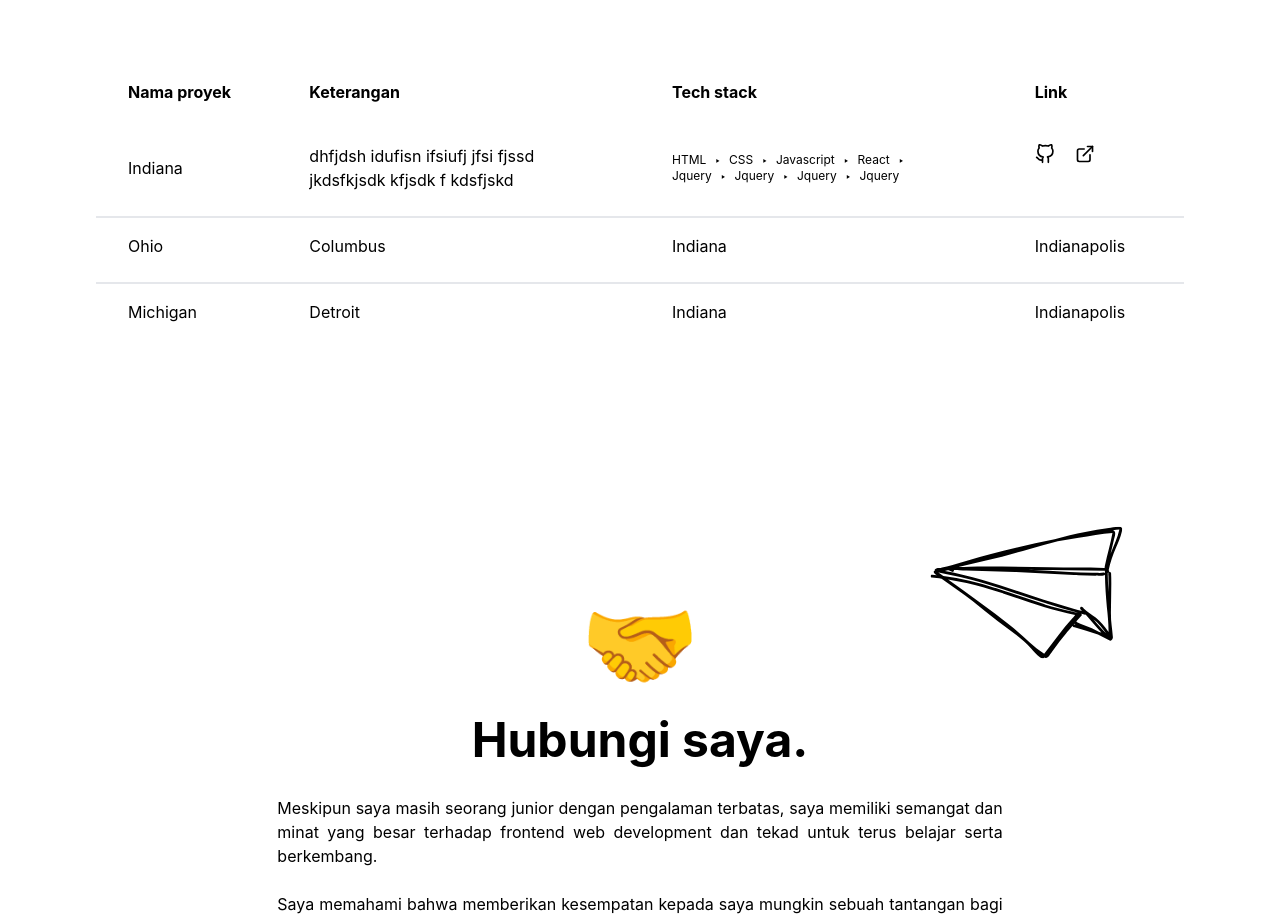
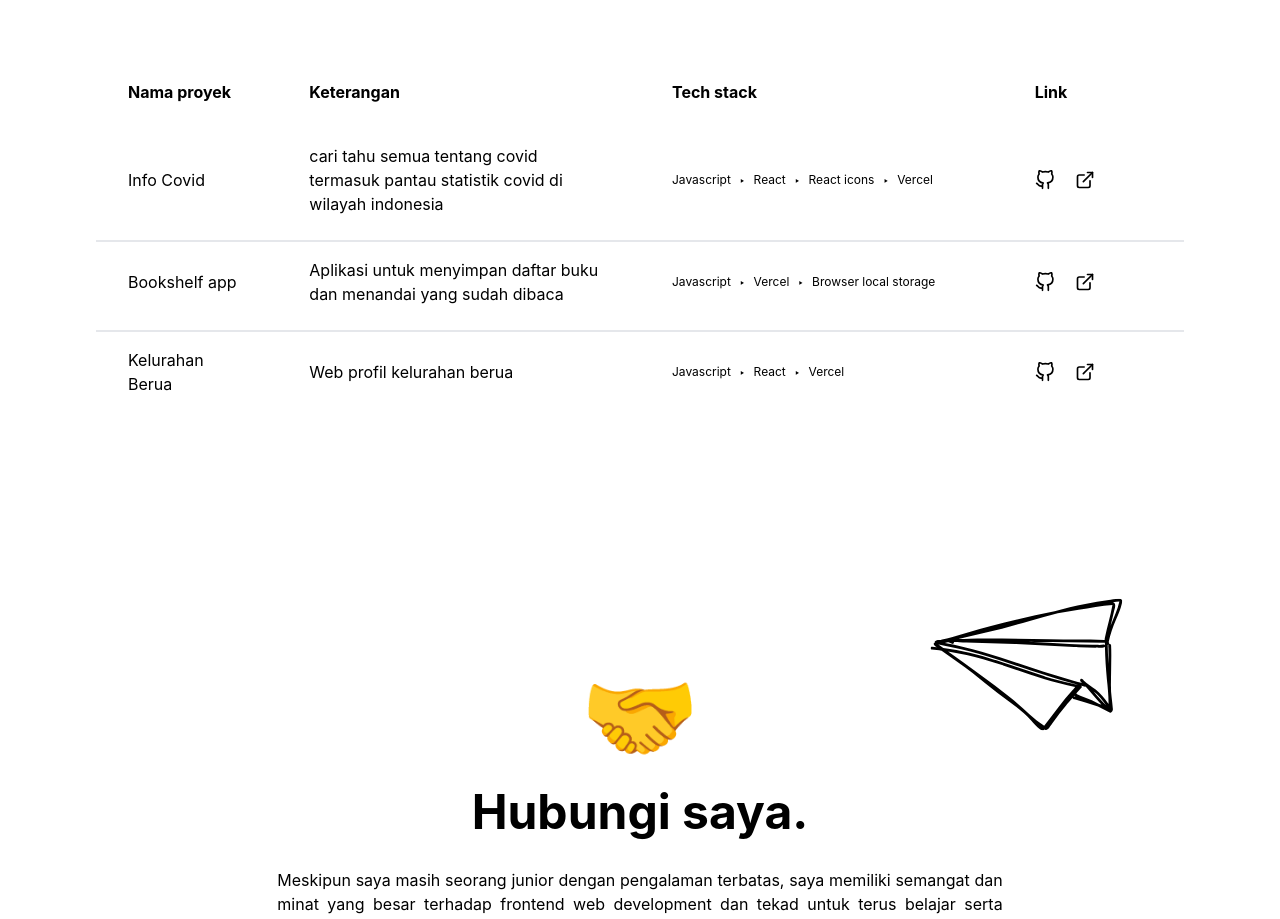
Before and after one commit to DwkLoki/portfolio-website, a React (Create React App) app: page / in a window 1280 px wide. Shown: the part 4060-4979 px from the top of the page. Built offline with nearby package versions, Linux system fonts and the light colour scheme.

Commit message:
perbaiki padding dan other projects section

```diff
--- a/src/App.js
+++ b/src/App.js
@@ -53,7 +53,7 @@ function App() {
     <div className="App font-inter">
       <Navbar />
       <section className='relative h-screen xl:mx-20 lg:mx-12 sm:mx-10 mx-5'>
-        <div className='flex flex-col lg:pt-40 pt-10'>
+        <div className='flex flex-col lg:pt-40 pt-32'>
           <p className={`lg:text-4xl text-gray-500 lg:mb-4 md:text-3xl sm:text-xl text-lg transition-all duration-1000 ease-out transform delay-[1400ms] ${isLoad ? "opacity-100 translate-y-0" : "opacity-0 translate-y-16"}`}>
             👋 Hai! Saya Dwiky Darmawansyah ...
           </p>
@@ -219,36 +219,56 @@ function App() {
             </thead>
             <tbody className='divide-y-2'>
               <tr>
-                <td className='md:px-8 md:pt-4 md:pb-6 px-5 pt-2 pb-3'>Indiana</td>
-                <td className='md:px-8 md:pt-4 md:pb-6 px-5 pt-2 pb-3 md:table-cell hidden'>dhfjdsh idufisn ifsiufj jfsi fjssd jkdsfkjsdk kfjsdk f kdsfjskd</td>
+                <td className='md:px-8 md:pt-4 md:pb-6 px-5 pt-2 pb-3'>Info Covid</td>
+                <td className='md:px-8 md:pt-4 md:pb-6 px-5 pt-2 pb-3 md:table-cell hidden'>cari tahu semua tentang covid termasuk pantau statistik covid di wilayah indonesia</td>
                 <td className='md:px-8 md:pt-4 md:pb-6 px-5 pt-2 pb-3 md:table-cell hidden'>
                   <ul className='flex flex-wrap text-xs'>
-                    <li className='after:content-["‣"] after:mx-2'>HTML</li>
-                    <li className='after:content-["‣"] after:mx-2'>CSS</li>
                     <li className='after:content-["‣"] after:mx-2'>Javascript</li>
                     <li className='after:content-["‣"] after:mx-2'>React</li>
-                    <li className='after:content-["‣"] after:mx-2'>Jquery</li>
-                    <li className='after:content-["‣"] after:mx-2'>Jquery</li>
-                    <li className='after:content-["‣"] after:mx-2'>Jquery</li>
-                    <li>Jquery</li>
+                    <li className='after:content-["‣"] after:mx-2'>React icons</li>
+                    <li>Vercel</li>
                   </ul>
                 </td>
-                <td className='md:px-8 md:pt-4 md:pb-6 px-5 pt-2 pb-3 flex space-x-5 text-xl'>
-                  <a className='hover:text-sky-500' href='#' target='_blank' rel='noreferrer noopener'><FiGithub /></a>
-                  <a className='hover:text-sky-500' href='#' target='_blank' rel='noreferrer noopener'><FiExternalLink /></a>
+                <td className='md:px-8 md:pt-4 md:pb-6 px-5 pt-2 pb-3 text-xl'>
+                  <div className="flex space-x-5">
+                    <a className='hover:text-sky-500' href='https://github.com/DwkLoki/covid-info-app' target='_blank' rel='noreferrer noopener'><FiGithub /></a>
+                    <a className='hover:text-sky-500' href='https://infocovidapp.vercel.app' target='_blank' rel='noreferrer noopener'><FiExternalLink /></a>
+                  </div>
                 </td>
               </tr>
               <tr>
-                <td className='md:px-8 md:pt-4 md:pb-6 px-5 pt-2 pb-3'>Ohio</td>
-                <td className='md:px-8 md:pt-4 md:pb-6 px-5 pt-2 pb-3 md:table-cell hidden'>Columbus</td>
-                <td className='md:px-8 md:pt-4 md:pb-6 px-5 pt-2 pb-3 md:table-cell hidden'>Indiana</td>
-                <td className='md:px-8 md:pt-4 md:pb-6 px-5 pt-2 pb-3'>Indianapolis</td>
+                <td className='md:px-8 md:pt-4 md:pb-6 px-5 pt-2 pb-3'>Bookshelf app</td>
+                <td className='md:px-8 md:pt-4 md:pb-6 px-5 pt-2 pb-3 md:table-cell hidden'>Aplikasi untuk menyimpan daftar buku dan menandai yang sudah dibaca</td>
+                <td className='md:px-8 md:pt-4 md:pb-6 px-5 pt-2 pb-3 md:table-cell hidden'>
+                  <ul className='flex flex-wrap text-xs'>
+                    <li className='after:content-["‣"] after:mx-2'>Javascript</li>
+                    <li className='after:content-["‣"] after:mx-2'>Vercel</li>
+                    <li>Browser local storage</li>
+                  </ul>
+                </td>
+                <td className='md:px-8 md:pt-4 md:pb-6 px-5 pt-2 pb-3 text-xl'>
+                  <div className="flex space-x-5">
+                    <a className='hover:text-sky-500' href='https://github.com/DwkLoki/bookshelfApp' target='_blank' rel='noreferrer noopener'><FiGithub /></a>
+                    <a className='hover:text-sky-500' href='https://bookshelf-app-zeta.vercel.app' target='_blank' rel='noreferrer noopener'><FiExternalLink /></a>
+                  </div>
+                </td>
               </tr>
               <tr>
-                <td className='md:px-8 md:pt-4 md:pb-6 px-5 pt-2 pb-3'>Michigan</td>
-                <td className='md:px-8 md:pt-4 md:pb-6 px-5 pt-2 pb-3 md:table-cell hidden'>Detroit</td>
-                <td className='md:px-8 md:pt-4 md:pb-6 px-5 pt-2 pb-3 md:table-cell hidden'>Indiana</td>
-                <td className='md:px-8 md:pt-4 md:pb-6 px-5 pt-2 pb-3'>Indianapolis</td>
+                <td className='md:px-8 md:pt-4 md:pb-6 px-5 pt-2 pb-3'>Kelurahan Berua</td>
+                <td className='md:px-8 md:pt-4 md:pb-6 px-5 pt-2 pb-3 md:table-cell hidden'>Web profil kelurahan berua</td>
+                <td className='md:px-8 md:pt-4 md:pb-6 px-5 pt-2 pb-3 md:table-cell hidden'>
+                  <ul className='flex flex-wrap text-xs'>
+                    <li className='after:content-["‣"] after:mx-2'>Javascript</li>
+                    <li className='after:content-["‣"] after:mx-2'>React</li>
+                    <li>Vercel</li>
+                  </ul>
+                </td>
+                <td className='md:px-8 md:pt-4 md:pb-6 px-5 pt-2 pb-3 text-xl'>
+                  <div className="flex space-x-5">
+                    <a className='hover:text-sky-500' href='https://github.com/DwkLoki/profil-kelurahan-berua' target='_blank' rel='noreferrer noopener'><FiGithub /></a>
+                    <a className='hover:text-sky-500' href='https://kelurahanberua.vercel.app' target='_blank' rel='noreferrer noopener'><FiExternalLink /></a>
+                  </div>
+                </td>
               </tr>
             </tbody>
           </table>
--- a/src/components/Navbar.jsx
+++ b/src/components/Navbar.jsx
@@ -66,7 +66,9 @@ const Navbar = () => {
             className={`fixed lg:justify-center flex items-center justify-between top-0 left-0 right-0 bg-white p-5 shadow-md transition-all duration-500 ${isVisible ? "translate-y-0" : "-translate-y-full"}
             ${isTop ? "bg-transparent z-10 shadow-none" : "bg-white/70 backdrop-blur z-30 shadow-md"}`}
         >
-            <h1 className="lg:hidden text-3xl font-medium text-sky-500">Portfolio</h1>
+            <h1 className="lg:hidden text-3xl font-medium text-sky-500">
+                Portfolio
+            </h1>
             <button
                 className="lg:hidden relative text-4xl text-sky-500 w-12 h-12 flex items-center justify-center overflow-hidden z-20"
                 onClick={handleMenu}
```
